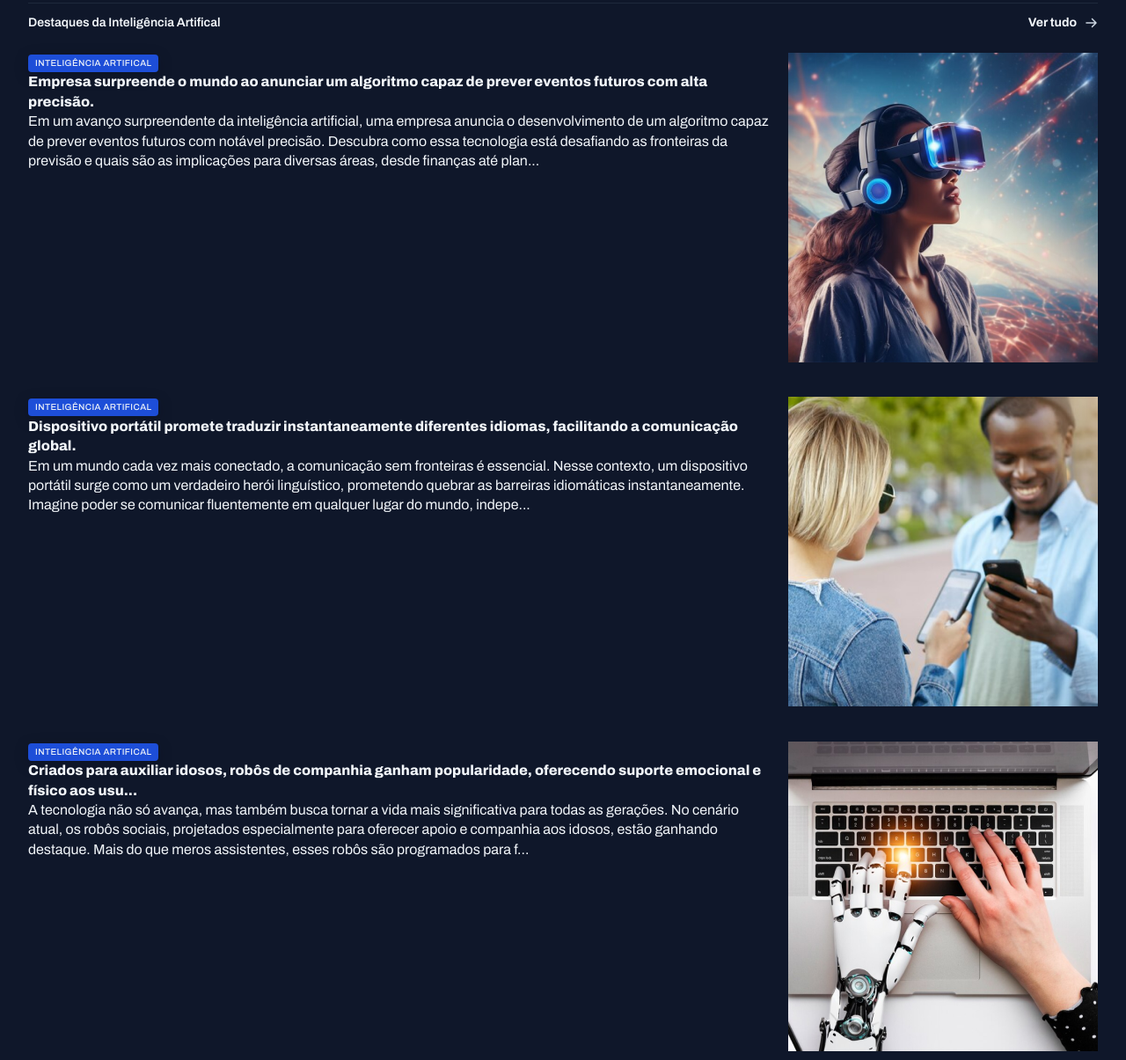
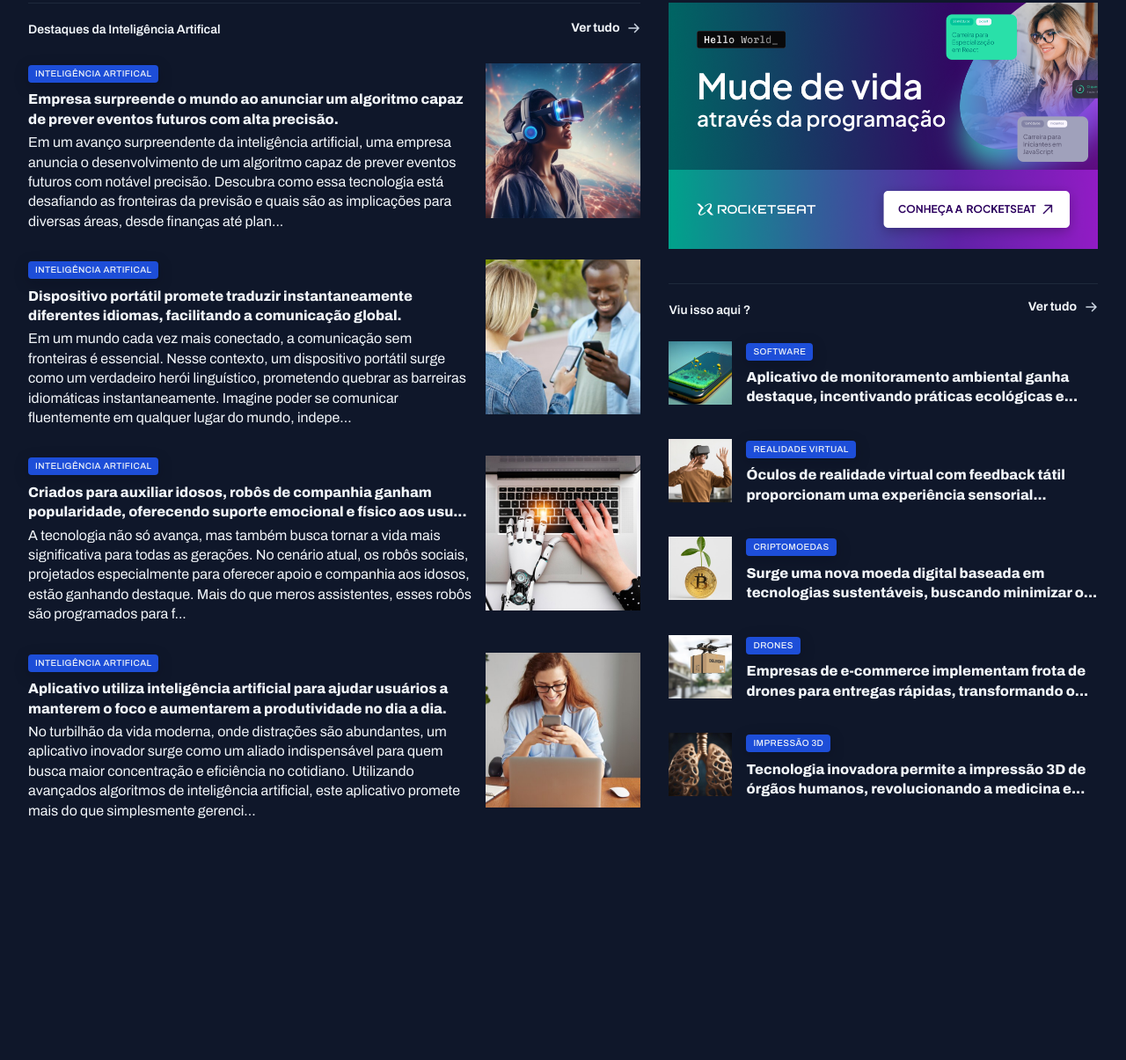
Before and after one commit to Caiollopes/portal-de-noticias-rks, a plain HTML site: page index.html in a window 1280 px wide. Shown: the part 1054-2259 px from the top of the page at 88% size. After the commit the page ends 2027 px from the top, so only its background shows below. Drawn offline with Linux system fonts and the light colour scheme.

Commit message:
finalized

```diff
--- a/index.html
+++ b/index.html
@@ -192,7 +192,7 @@
       </div>
     </section>
 
-    <div>
+    <aside>
       <div id="ads">
         <img src="assets/images/Ads.png" alt="">
       </div>
@@ -212,9 +212,9 @@
               <img src="assets/images/Image 14.png" alt="">
             </div>
             <div>
-              <span class="content-tag">Inteligência Artifical</span>
+              <span class="content-tag">Software</span>
               <h3 class="text-xl">
-                Aplicativo de monitoramento ambiental ganha destaque, incentivando práticas ecológicas e pro...
+                Aplicativo de monitoramento ambiental ganha destaque, incentivando práticas ecológicas e...
               </h3>
             </div>
           </article>
@@ -225,7 +225,7 @@
             <div>
               <span class="content-tag">Realidade Virtual</span>
               <h3 class="text-xl">
-                Óculos de realidade virtual com feedback tátil proporcionam uma experiência sensorial complet...
+                Óculos de realidade virtual com feedback tátil proporcionam uma experiência sensorial...
               </h3>
             </div>
           </article>
@@ -236,7 +236,7 @@
             <div>
               <span class="content-tag">Criptomoedas</span>
               <h3 class="text-xl">
-                Surge uma nova moeda digital baseada em tecnologias sustentáveis, buscando minimizar o im...
+                Surge uma nova moeda digital baseada em tecnologias sustentáveis, buscando minimizar o...
               </h3>
             </div>
           </article>
@@ -247,7 +247,7 @@
             <div>
               <span class="content-tag">Drones</span>
               <h3 class="text-xl">
-                Empresas de e-commerce implementam frota de drones para entregas rápidas, transformando o ce...
+                Empresas de e-commerce implementam frota de drones para entregas rápidas, transformando o...
               </h3>
             </div>
           </article>
@@ -258,13 +258,13 @@
             <div>
               <span class="content-tag">Impressão 3d</span>
               <h3 class="text-xl">
-                Tecnologia inovadora permite a impressão 3D de órgãos humanos, revolucionando a medicina e a li...
+                Tecnologia inovadora permite a impressão 3D de órgãos humanos, revolucionando a medicina e...
               </h3>
             </div>
           </article>
         </div>
       </section>
-    </div>
+    </aside>
   </main>
 </body>
 </html>
--- a/styles/global.css
+++ b/styles/global.css
@@ -52,8 +52,16 @@ img {
 }
 
 main {
-  margin-top: 40px;
-  gap: 80px;
+  margin-block: 40px;
+  row-gap: 80px;
+  column-gap: 32px;
+
+  grid-template-columns: 2fr 1.4fr;
+
+  grid-template-areas:
+  "featured featured"
+  "weekly weekly"
+  "ai aside";
 }
 
 .content-tag {
--- a/styles/sections.css
+++ b/styles/sections.css
@@ -21,6 +21,7 @@ section header {
 }
 
 #featured {
+  grid-area: featured;
   img {
     height: 100%;
     object-fit: cover;
@@ -59,7 +60,7 @@ section header {
 }
 
 #weekly {
-
+  grid-area: weekly;
   &>div {
     grid-template-columns: repeat(4, 292px);
   }
@@ -83,3 +84,29 @@ section header {
     }
   }
 }
+
+#ai {
+  grid-area: ai;
+  img {
+    width: 176px;
+  }
+  h3 {
+    margin-block: 8px 4px;
+  }
+}
+
+#aside {
+  grid-area: aside;
+}
+
+#more {
+  margin-top: 32px;
+
+  h3 {
+    margin-top: 8px;
+  }
+
+  img {
+    width: 72px;
+  }
+}
```
